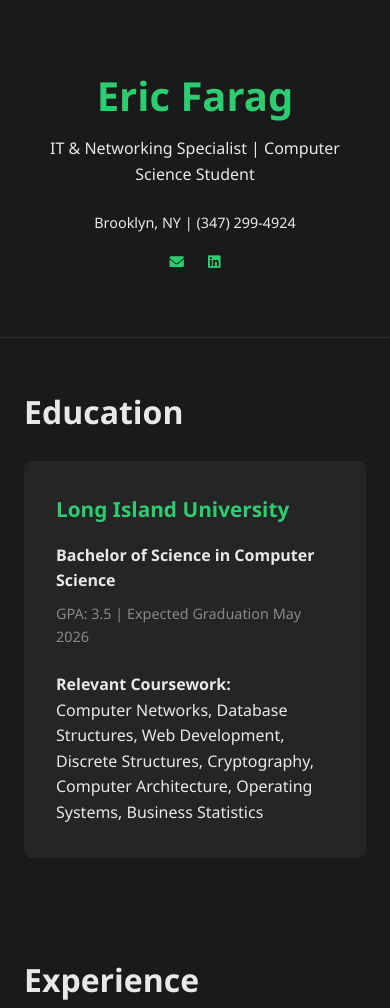
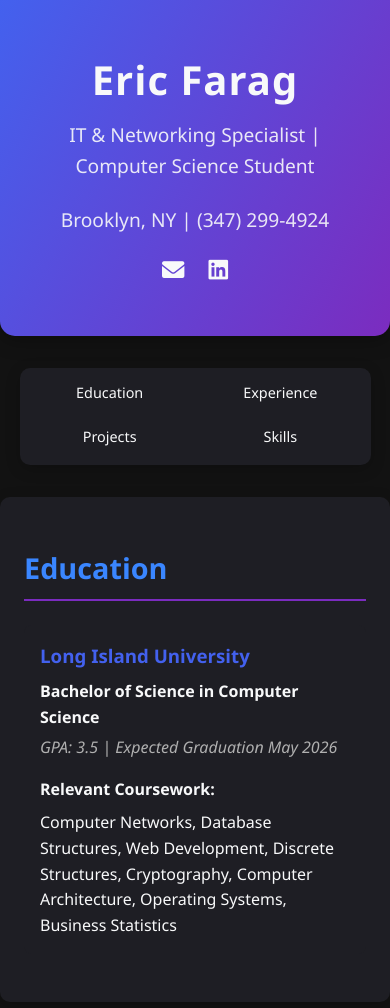
Before and after one commit to grwisbad/mywebsite, a plain HTML site: page index.html in a window 390 px wide. Shown: the top 1008 px of the page. Drawn offline with Linux system fonts and the light colour scheme.

Commit message:
UI update, Color enhancements
Added navigational buttons to easily navigate to certain sections.

Added a gradient backdrop and better styling to the header of the site.

Formatted the sections better to make it easier on the eyes.

Changed the entire color scheme of the website to make it easier on the eyes.

```diff
--- a/index.html
+++ b/index.html
@@ -24,7 +24,16 @@
         </div>
     </header>
 
-    <section class="education">
+    <nav>
+        <ul class="nav-links">
+            <li><a href="#education">Education</a></li>
+            <li><a href="#experience">Experience</a></li>
+            <li><a href="#projects">Projects</a></li>
+            <li><a href="#skills">Skills</a></li>
+        </ul>
+    </nav>
+
+    <section id="education" class="education">
         <h2>Education</h2>
         <div class="education-item">
             <h3>Long Island University</h3>
@@ -37,7 +46,7 @@
         </div>
     </section>
 
-    <section class="experience">
+    <section id="experience" class="experience">
         <h2>Experience</h2>
         <div class="experience-grid">
             <div class="experience-card">
@@ -61,7 +70,7 @@
         </div>
     </section>
 
-    <section class="projects">
+    <section id="projects" class="projects">
         <h2>Projects</h2>
         <div class="project-card">
             <h3>Game Dashboard Whitelisting System</h3>
@@ -73,7 +82,7 @@
         </div>
     </section>
 
-    <section class="skills">
+    <section id="skills" class="skills">
         <h2>Skills</h2>
         <div class="skills-grid">
             <div class="skill-card">
@@ -102,5 +111,9 @@
             </div>
         </div>
     </section>
+
+    <footer>
+        <p>2025 Eric Farag | Portfolio</p>
+    </footer>
 </body>
 </html>
--- a/style.css
+++ b/style.css
@@ -1,3 +1,18 @@
+:root {
+    --primary: #1a1a1a;
+    --secondary: #e8e8e8;
+    --accent: #2ecc71;
+    --primary-dark: #121212;
+    --secondary-dark: #1e1e24;
+    --primary-blue: #4361ee;
+    --primary-purple: #7b2cbf;
+    --accent-blue: #3a86ff;
+    --text-light: #f8f9fa;
+    --text-muted: #b0b0b0;
+    --card-bg: rgba(30, 30, 36, 0.7);
+    --gradient: linear-gradient(120deg, var(--primary-blue), var(--primary-purple));
+}
+
 * {
     margin: 0;
     padding: 0;
@@ -5,131 +20,247 @@
     font-family: 'Segoe UI', sans-serif;
 }
 
-:root {
-    --primary: #1a1a1a;
-    --secondary: #e8e8e8;
-    --accent: #2ecc71;
-}
-
 body {
-    background-color: var(--primary);
-    color: var(--secondary);
+    background-color: var(--primary-dark);
+    color: var(--text-light);
     line-height: 1.6;
+    padding: 0;
+    max-width: 1200px;
+    margin: 0 auto;
 }
 
 header {
-    padding: 4rem 2rem;
+    padding: 3rem 2rem;
     text-align: center;
-    border-bottom: 1px solid rgba(232,232,232,0.1);
+    background: var(--gradient);
+    border-radius: 0 0 15px 15px;
+    margin-bottom: 2rem;
+    box-shadow: 0 4px 20px rgba(0, 0, 0, 0.3);
 }
 
-h1 {
-    font-size: 2.5rem;
+header h1 {
+    font-size: 3rem;
     margin-bottom: 0.5rem;
-    color: var(--accent);
+    letter-spacing: 1px;
 }
 
-h2 {
-    font-size: 2rem;
-    margin-bottom: 1.5rem;
-}
-
-h3 {
-    font-size: 1.3rem;
-    margin-bottom: 1rem;
-    color: var(--accent);
+header p {
+    font-size: 1.2rem;
+    color: var(--text-light);
+    opacity: 0.9;
 }
 
 .contact-header {
     margin-top: 1.5rem;
-    font-size: 0.9rem;
+    display: flex;
+    flex-direction: column;
+    align-items: center;
+    gap: 0.5rem;
 }
 
 .header-links {
-    margin-top: 1rem;
     display: flex;
     gap: 1.5rem;
-    justify-content: center;
+    margin-top: 0.5rem;
+}
+
+.header-links a {
+    color: var(--text-light);
+    font-size: 1.4rem;
+    transition: transform 0.2s, color 0.2s;
+}
+
+.header-links a:hover {
+    color: var(--text-light);
+    transform: translateY(-3px);
+}
+
+nav {
+  margin: 0 auto 2rem auto;
+  background-color: var(--secondary-dark);
+  border-radius: 10px;
+  padding: 0.5rem;
+  box-shadow: 0 4px 15px rgba(0, 0, 0, 0.2);
+  position: sticky;
+  top: 10px;
+  z-index: 100;
+  max-width: 90%;
+}
+
+.nav-links {
+  display: flex;
+  justify-content: space-evenly;
+  list-style: none;
+  padding: 0;
+  margin: 0;
+}
+
+.nav-links li {
+  margin: 0;
+  flex: 1;
+  text-align: center;
+}
+
+.nav-links a {
+  display: block;
+  color: var(--text-light);
+  text-decoration: none;
+  padding: 0.8rem 0.5rem;
+  border-radius: 6px;
+  font-weight: 500;
+  transition: all 0.3s ease;
+  position: relative;
+  overflow: hidden;
+}
+
+.nav-links a::before {
+  content: '';
+  position: absolute;
+  bottom: 0;
+  left: 50%;
+  width: 0;
+  height: 3px;
+  background: var(--gradient);
+  transition: all 0.3s ease;
+  transform: translateX(-50%);
+}
+
+.nav-links a:hover {
+  background-color: rgba(75, 97, 238, 0.1);
+  color: var(--primary-blue);
+}
+
+.nav-links a:hover::before {
+  width: 100%;
+}
+
+.nav-links a.active {
+  background: var(--gradient);
+  color: white;
 }
 
 section {
-    padding: 4rem 2rem;
-    max-width: 1200px;
-    margin: 0 auto;
+    padding: 1.5rem;
+    margin-bottom: 2rem;
+    background-color: var(--secondary-dark);
+    border-radius: 10px;
+    box-shadow: 0 4px 15px rgba(0, 0, 0, 0.2);
+}
+
+section h2 {
+    font-size: 1.8rem;
+    margin-bottom: 1.5rem;
+    padding-bottom: 0.5rem;
+    border-bottom: 2px solid var(--primary-purple);
+    color: var(--accent-blue);
 }
 
 .education-item {
-    background: rgba(232,232,232,0.05);
-    padding: 2rem;
+    padding: 1rem;
     border-radius: 8px;
+    background-color: var(--card-bg);
+}
+
+.education-item h3 {
+    color: var(--primary-blue);
+    margin-bottom: 0.5rem;
 }
 
 .degree {
-    font-weight: 600;
-    margin: 0.5rem 0;
+    font-weight: bold;
+    margin-bottom: 0.3rem;
 }
 
 .details {
-    color: #888;
-    font-size: 0.9rem;
+    color: var(--text-muted);
+    font-style: italic;
+    margin-bottom: 1rem;
 }
 
-.coursework {
-    margin-top: 1.5rem;
+.coursework h4 {
+    margin-bottom: 0.5rem;
+    color: var(--text-light);
 }
 
 .experience-grid {
     display: grid;
-    gap: 2rem;
-    margin-top: 2rem;
+    grid-template-columns: repeat(auto-fit, minmax(300px, 1fr));
+    gap: 1.5rem;
 }
 
 .experience-card {
-    background: rgba(232,232,232,0.05);
-    padding: 2rem;
+    background-color: var(--card-bg);
     border-radius: 8px;
-    transition: transform 0.3s ease;
+    padding: 1.5rem;
+    transition: transform 0.3s, box-shadow 0.3s;
+}
+
+.experience-card:hover {
+    transform: translateY(-5px);
+    box-shadow: 0 10px 20px rgba(0, 0, 0, 0.2);
+}
+
+.experience-card h3 {
+    color: var(--primary-blue);
+    margin-bottom: 0.5rem;
 }
 
 .duration {
-    color: #888;
-    font-size: 0.9rem;
+    color: var(--text-muted);
+    font-style: italic;
     margin-bottom: 1rem;
 }
 
-ul {
-    margin-left: 1.5rem;
-    margin-top: 1rem;
+.project-card {
+    background-color: var(--card-bg);
+    border-radius: 8px;
+    padding: 1.5rem;
+    margin-bottom: 1rem;
+    border-left: 4px solid var(--primary-purple);
 }
 
-li {
-    margin-bottom: 0.5rem;
-    font-size: 0.95rem;
-}
-
-.project-card {
-    background: rgba(232,232,232,0.05);
-    padding: 2rem;
-    border-radius: 8px;
-    margin-top: 2rem;
+.project-card h3 {
+    color: var(--primary-blue);
+    margin-bottom: 1rem;
 }
 
 .skills-grid {
     display: grid;
     grid-template-columns: repeat(auto-fit, minmax(250px, 1fr));
-    gap: 2rem;
-    margin-top: 2rem;
+    gap: 1.5rem;
 }
 
 .skill-card {
-    background: rgba(232,232,232,0.05);
-    padding: 2rem;
+    background-color: var(--card-bg);
     border-radius: 8px;
-    transition: transform 0.3s ease;
+    padding: 1.5rem;
+    transition: transform 0.3s;
 }
 
 .skill-card:hover {
     transform: translateY(-5px);
+}
+
+.skill-card h3 {
+    color: var(--primary-blue);
+    margin-bottom: 1rem;
+    text-align: center;
+    padding-bottom: 0.5rem;
+    border-bottom: 1px solid var(--primary-purple);
+}
+
+ul {
+    list-style-position: inside;
+    padding-left: 0.5rem;
+}
+
+li {
+    margin-bottom: 0.5rem;
+    position: relative;
+}
+
+li::marker {
+    color: var(--primary-purple);
 }
 
 a {
@@ -142,9 +273,34 @@ a:hover {
     opacity: 0.8;
 }
 
+@media (max-width: 600px) {
+  nav {
+    padding: 0.3rem;
+  }
+
+  .nav-links {
+    flex-direction: row;
+    flex-wrap: wrap;
+  }
+
+  .nav-links li {
+    flex: 1 0 50%;
+    margin-bottom: 0.3rem;
+  }
+
+  .nav-links a {
+    padding: 0.5rem 0.3rem;
+    font-size: 0.9rem;
+  }
+}
+
 @media (max-width: 768px) {
-    .skills-grid {
+    .experience-grid, .skills-grid {
         grid-template-columns: 1fr;
+    }
+
+    header h1 {
+        font-size: 2.5rem;
     }
 
     .header-links {
```
